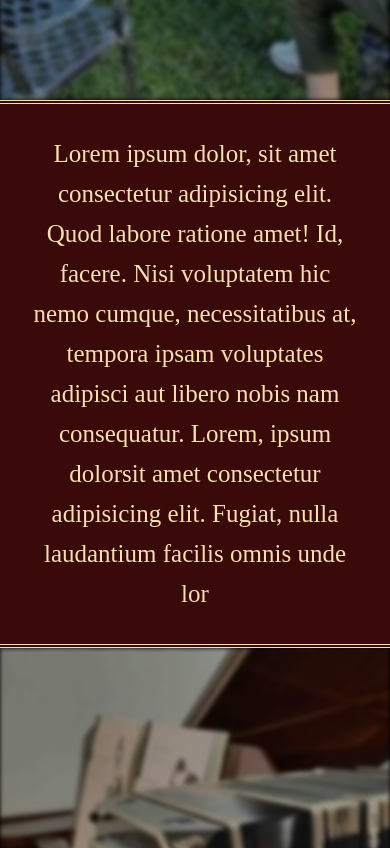
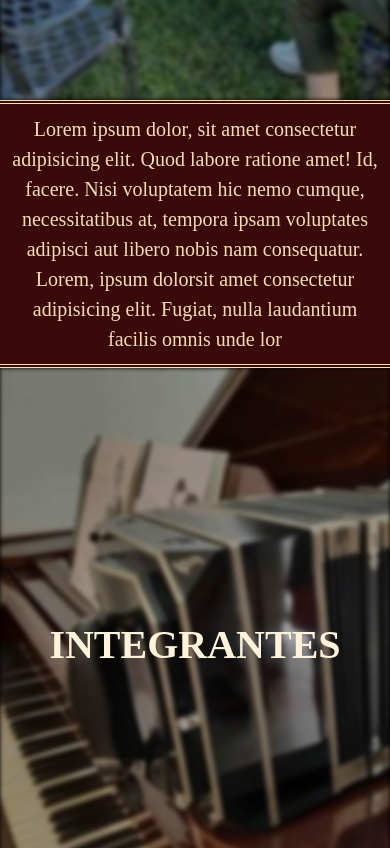
Before and after one commit to zigart/La-ortiba, a website: page index.html in a window 390 px wide. Shown: the part 788-1636 px from the top of the page. Drawn offline with nearby package versions, Linux system fonts and the light colour scheme; a script that the page names is missing.

Commit message:
cambio de propiedades a la fuente de quienes somos descripcion

```diff
--- a/assets/scss/style.scss
+++ b/assets/scss/style.scss
@@ -13,6 +13,7 @@
         scroll-behavior: smooth;
     }
 
+    //*************************************HEADER********************************************
     .header {
         display: flex;
         justify-content: center;
@@ -26,6 +27,7 @@
         }
     }
 
+    //*************************************NAVBAR***********************************************
     .navBar {
         z-index: 99;
         position: sticky;
@@ -73,7 +75,9 @@
         }
     }
 
+    //**************************************MAIN****************************************************
     main {
+        //*********************************QUIENES SOMOS********************************************
         .quienesSomos {
             .parallaxQuienesSomos {
                 display: flex;
@@ -130,6 +134,7 @@
                 border-bottom: 4px double wheat;
             }
         }
+        //****************************************INTEGRANTES******************************************
         .integrantes {
             .parallaxIntegrantes {
                 display: flex;
@@ -241,6 +246,7 @@
                 }
             }
         }
+        //*****************************************SHOWS*********************************************
         .shows {
             .parallaxShows {
                 display: flex;
@@ -289,6 +295,7 @@
                 background-color: $bordo;
             }
         }
+        //**************************************CONTACTO**********************************************
         .contacto {
             .parallaxContacto {
                 display: flex;
@@ -500,6 +507,11 @@
                         }
                     }
                 }
+                .quienesSomos__descripcion {
+                    line-height: 30px;
+                    padding: 10px;
+                    font-size: 20px;
+                }
             }
             .integrantes {
                 .parallaxIntegrantes {
```
Also changed, not shown: assets/css/style.css.
